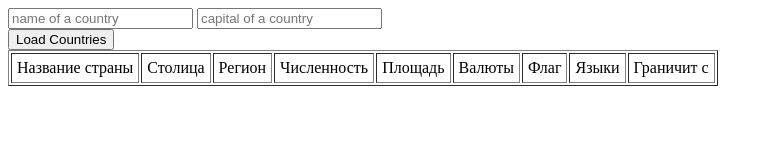
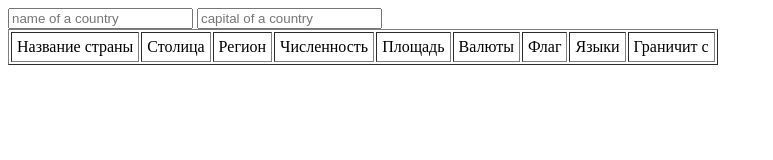
Before and after one commit to orenkole/progKievJS, a plain HTML site: page lesson9homework/index.html in a window 1280 px wide. Shown: the whole page, without its empty margins (0-773 px from the left). Drawn offline with nearby package versions, Linux system fonts and the light colour scheme; no server answers.

Commit message:
Update index.html

```diff
--- a/lesson9homework/index.html
+++ b/lesson9homework/index.html
@@ -49,7 +49,7 @@
             <input type="text" class="filter-countries capital" placeholder="capital of a country">
 
         </form>
-        <button class="load-countries">Load Countries</button>
+
         <table border="1" class="countries">
             <thead>
             <tr>
```
